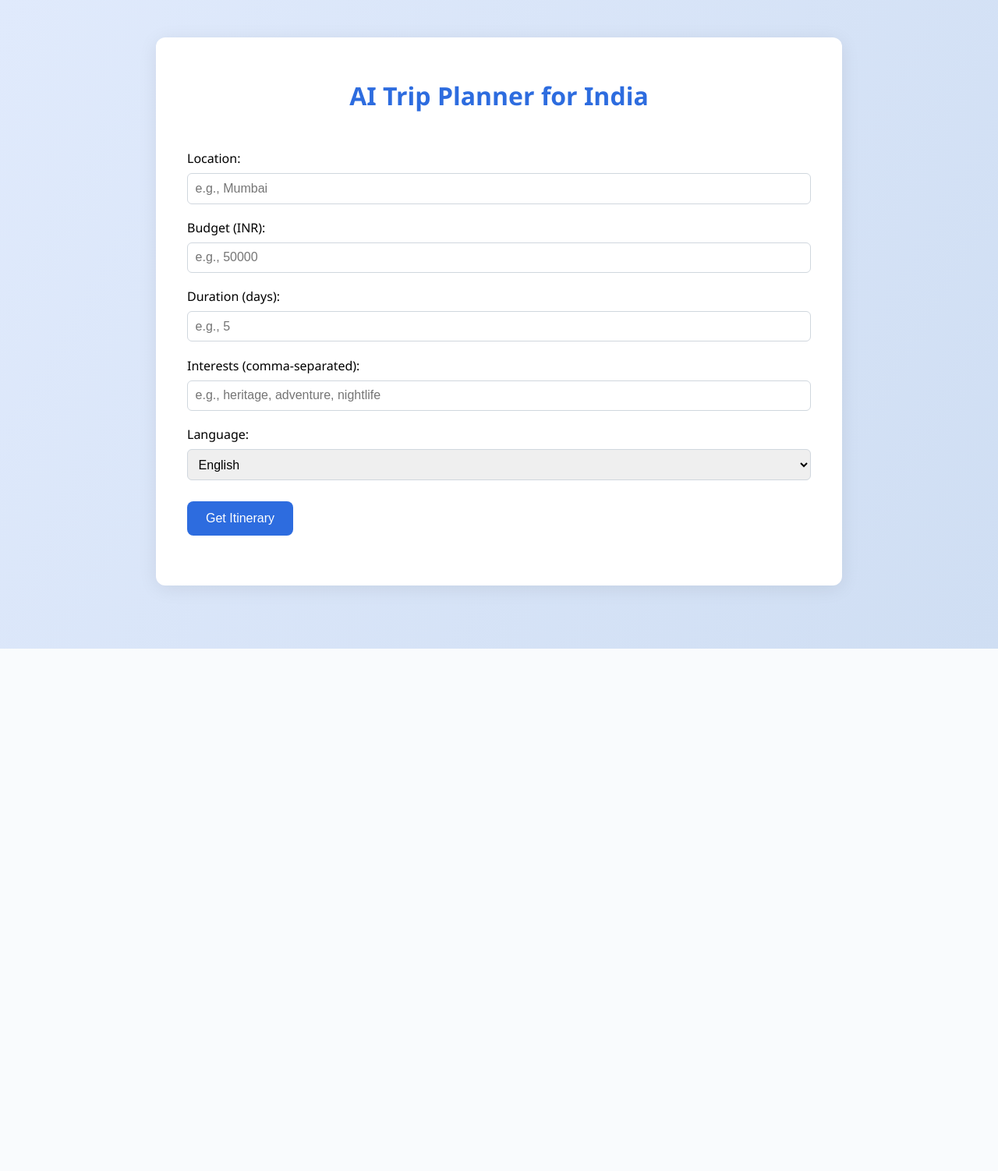
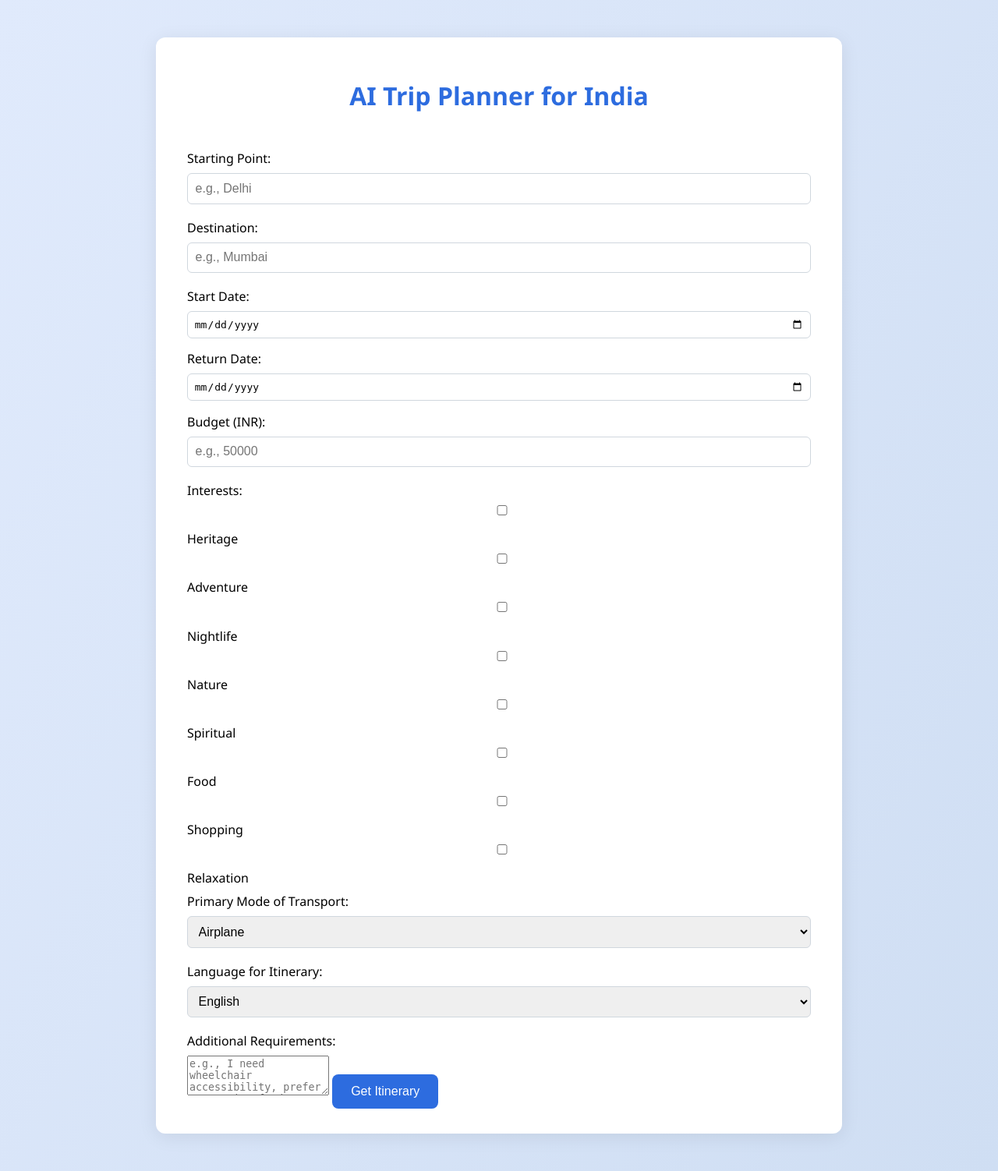
Before and after one commit to vikram4690/Google-Hackathon, a Flask app: page / in a window 1280 px wide. Shown: the whole page at 78% size. Before the commit the page ends 832 px from the top, so only its background shows below. Run offline with Flask 3, Linux system fonts and the light colour scheme; parts of the project's set-up code (start-up, migrations or seed data) failed here and were passed over.

Commit message:
Created new itinerary page for simple use and added some features and updated the README also to make it easy for runnig on local machine

````diff
--- a/app.py
+++ b/app.py
@@ -1,13 +1,15 @@
 import os
 import json
 import vertexai
-from flask import Flask, request, jsonify, render_template
+from flask import Flask, request, jsonify, render_template, session, redirect, url_for, flash
 from flask_cors import CORS
 from vertexai.generative_models import GenerativeModel
 
 # --- Initialization ---
 app = Flask(__name__, template_folder='templates')
 CORS(app) # Enable Cross-Origin Resource Sharing
+# A SECRET_KEY is required to use sessions in Flask
+app.config['SECRET_KEY'] = 'your-super-secret-key-change-this'
 
 # --- Configuration (Best Practice: Read from Environment Variables) ---
 VERTEX_PROJECT = os.environ.get('GOOGLE_PROJECT_ID')
@@ -32,67 +34,158 @@ def index():
     """Serves the frontend HTML file from the 'templates' folder."""
     return render_template('index.html')
 
+@app.route('/itinerary')
+def show_itinerary():
+    """Displays the generated itinerary from the session."""
+    itinerary_data = session.get('itinerary_data', None)
+    return render_template('itinerary.html', itinerary_data=itinerary_data)
+
+@app.route('/regenerate', methods=['POST'])
+def regenerate_itinerary():
+    """Receives an existing itinerary and a change request, then regenerates."""
+    original_itinerary_json = request.form.get('original_itinerary')
+    change_request = request.form.get('change_request')
+
+    if not original_itinerary_json or not change_request:
+        # Flash a helpful message to the user
+        flash('Please enter your requested changes in the text box before regenerating.', 'error')
+        # Redirect the user back to the itinerary page
+        return redirect(url_for('show_itinerary'))
+
+    # Convert the JSON string from the form back into a Python dictionary
+    original_data = json.loads(original_itinerary_json)
+    original_plan = original_data.get('itinerary', {})
+    user_request = original_data.get('request', {})
+
+    # Create a new, more specific prompt for regeneration
+    prompt = f"""
+    Act as an expert travel agent who is revising an existing plan based on customer feedback.
+    Your task is to modify the provided itinerary according to the user's change request.
+    Preserve the structure and details of the original plan for parts that were not mentioned in the request.
+
+    Original User Request Details:
+    - Trip Origin: {user_request.get('source')}
+    - Destination: {user_request.get('destination')}
+    - Dates: {user_request.get('start_date')} to {user_request.get('return_date')}
+    - Budget: Approximately {user_request.get('budget')} INR
+    - Interests: {', '.join(user_request.get('interests', []))}
+    - Transport: {user_request.get('transport_mode')}
+
+    The Original Itinerary (as a JSON object):
+    {json.dumps(original_plan, indent=2)}
+
+    User's Specific Change Request:
+    "{change_request}"
+
+    Your response MUST be the complete, updated itinerary as a valid JSON object with the exact same structure as the original.
+    Do not add any text before or after the JSON object.
+    The language of the response must be {user_request.get('language', 'English')}.
+    """
+
+    try:
+        response = model.generate_content(prompt)
+        cleaned_text = response.text.strip().replace("```json", "").replace("```", "")
+        ai_generated_itinerary = json.loads(cleaned_text)
+
+        final_response = {"request": user_request, "itinerary": ai_generated_itinerary}
+
+        # Update the session with the new, regenerated itinerary
+        session['itinerary_data'] = final_response
+
+        # Redirect the user back to the itinerary page to see the changes
+        return redirect(url_for('show_itinerary'))
+
+    except Exception as e:
+        print(f"An error occurred during regeneration: {e}")
+        return f"An error occurred during regeneration: {e}", 500
+
+# --- Future Placeholder Routes ---
+@app.route('/login')
+def login():
+    # In the future, this will render a login.html template
+    return "Login Page (Coming Soon)"
+
+@app.route('/signup')
+def signup():
+    # In the future, this will render a signup.html template
+    return "Sign-up Page (Coming Soon)"
+
+@app.route('/payment')
+def payment():
+    # In the future, this will render a payment.html template
+    return "Payment Page (Coming Soon)"
+
+@app.route('/confirmation')
+def confirmation():
+    # In the future, this will render a confirmation.html template
+    return "Booking Confirmation Page (Coming Soon)"
+
 @app.route('/plan', methods=['POST'])
 def plan_trip():
-    """Generates a personalized trip itinerary using Gemini."""
-    data = request.get_json()
-    if not data:
-        return jsonify({"error": "Invalid JSON input"}), 400
+    """Receives form data, generates an itinerary, saves it to the session, and redirects."""
+    # This now reads from a standard form, not a JSON request
+    data = {
+        "source": request.form.get('source'),
+        "destination": request.form.get('destination'),
+        "start_date": request.form.get('start_date'),
+        "return_date": request.form.get('return_date'),
+        "budget": request.form.get('budget'),
+        "interests": request.form.getlist('interests'), # Gets all checkbox values
+        "transport_mode": request.form.get('transport_mode'),
+        "language": request.form.get('language'),
+        "additional_reqs": request.form.get('additional_reqs')
+    }
 
-    # Construct a detailed prompt for the AI
+    # The prompt construction is the same as before
     prompt = f"""
-    Act as an expert travel agent for trips in India. Your task is to create a personalized, day-by-day travel itinerary.
+    Act as an expert travel agent specializing in personalized trips within India.
+    Your task is to create a detailed, day-by-day travel itinerary based on the user's specific requirements.
 
-    User Request:
-    - Destination: {data.get('location')}
-    - Duration: {data.get('duration')} days
-    - Budget: Approximately {data.get('budget')} INR
-    - Interests: {', '.join(data.get('interests'))}
-    - Response Language: {data.get('language', 'en')}
+    User Request Details:
+    - Trip Origin: {data.get('source')}
+    - Destination: {data.get('destination')}
+    - Start Date: {data.get('start_date')}
+    - Return Date: {data.get('return_date')}
+    - Primary Mode of Transport: {data.get('transport_mode')}
+    - Total Budget: Approximately {data.get('budget')} INR
+    - Key Interests: {', '.join(data.get('interests', []))}
+    - Additional Requirements: {data.get('additional_reqs', 'None')}
+    - Itinerary Language: {data.get('language', 'English')}
 
-    Your response MUST be a valid JSON object with the following structure and nothing else. Do not wrap it in markdown like ```json.
+    Your response MUST be a valid JSON object with the following structure and nothing else.
     {{
       "plan": [
         {{
-          "day": <day_number>,
-          "theme": "<a creative theme for the day>",
-          "activities": [
-            {{
-              "time": "<e.g., 9:00 AM - 11:00 AM>",
-              "description": "<detailed activity description, including why it fits the user's interests>",
-              "location_name": "<name of the specific place or landmark>"
-            }}
-          ]
+          "day": <day_number>, "date": "<The calculated date for this day>", "theme": "<a creative theme for the day>",
+          "activities": [ {{"time": "<e.g., 9:00 AM - 11:00 AM>", "description": "<detailed activity description>", "location_name": "<name of place>"}} ]
         }}
       ],
       "cost_breakdown": {{
-        "accommodation_estimate_inr": <estimated_cost_in_inr>,
-        "transport_estimate_inr": <estimated_cost_in_inr>,
-        "activities_estimate_inr": <estimated_cost_in_inr>,
-        "food_estimate_inr": <estimated_cost_in_inr>,
+        "accommodation_estimate_inr": <estimated_cost>, "transport_estimate_inr": <estimated_cost>,
+        "activities_estimate_inr": <estimated_cost>, "food_estimate_inr": <estimated_cost>,
         "total_estimate_inr": <total_estimated_cost>
       }}
     }}
-    Ensure all text in the response (themes, descriptions) is in the requested language: {data.get('language', 'en')}.
+    Ensure all text is in the requested language: {data.get('language', 'English')}.
     """
 
     try:
-        # Call the Gemini API
         response = model.generate_content(prompt)
-        # Clean up the response to ensure it's a valid JSON string
         cleaned_text = response.text.strip().replace("```json", "").replace("```", "")
         ai_generated_itinerary = json.loads(cleaned_text)
 
-        # Combine with user data for a full response
-        final_response = {
-            "request": data,
-            "itinerary": ai_generated_itinerary
-        }
-        return jsonify(final_response)
+        final_response = {"request": data, "itinerary": ai_generated_itinerary}
+
+        # Save the complete itinerary data to the user's session
+        session['itinerary_data'] = final_response
+
+        # Redirect the user's browser to the new /itinerary page
+        return redirect(url_for('show_itinerary'))
 
     except Exception as e:
         print(f"An error occurred: {e}")
-        return jsonify({"error": "Failed to generate itinerary.", "details": str(e)}), 500
+        # In a real app, you would redirect to an error page
+        return f"An error occurred: {e}", 500
 
 @app.route('/book', methods=['POST'])
 def book_trip():
--- a/templates/index.html
+++ b/templates/index.html
@@ -1,5 +1,6 @@
 <!DOCTYPE html>
 <html lang="en">
+
 <head>
     <meta charset="UTF-8">
     <meta name="viewport" content="width=device-width, initial-scale=1.0">
@@ -12,25 +13,30 @@
             padding: 1em;
             min-height: 100vh;
         }
+
         .container {
             max-width: 800px;
             margin: 2em auto;
             background: #fff;
             border-radius: 12px;
-            box-shadow: 0 4px 24px rgba(0,0,0,0.08);
+            box-shadow: 0 4px 24px rgba(0, 0, 0, 0.08);
             padding: 2em 2.5em;
         }
+
         h1 {
             text-align: center;
             color: #2d6cdf;
             margin-bottom: 1.5em;
         }
+
         label {
             display: block;
             font-weight: 500;
             margin-bottom: 0.5em;
         }
-        input, select {
+
+        input,
+        select {
             display: block;
             margin-bottom: 1.2em;
             width: 100%;
@@ -40,6 +46,7 @@
             font-size: 1em;
             box-sizing: border-box;
         }
+
         button {
             padding: 0.8em 1.5em;
             border: none;
@@ -52,39 +59,48 @@
             margin-top: 0.5em;
             transition: background 0.2s;
         }
+
         button:hover {
             background: #1b4fa0;
         }
+
         button:disabled {
             background: #9db2d4;
             cursor: not-allowed;
         }
+
         .result {
             margin-top: 2em;
         }
+
         .day-plan {
             background: #f4f8fb;
             padding: 1.5em;
             margin-bottom: 1.5em;
             border-radius: 10px;
-            box-shadow: 0 2px 8px rgba(0,0,0,0.04);
+            box-shadow: 0 2px 8px rgba(0, 0, 0, 0.04);
         }
+
         .day-plan h3 {
             color: #1b4fa0;
             margin-top: 0;
             border-bottom: 2px solid #dde6f1;
             padding-bottom: 0.5em;
         }
+
         ul {
             list-style-type: none;
             padding-left: 0;
         }
+
         li {
             margin-bottom: 1em;
         }
+
         li strong {
             color: #2d6cdf;
         }
+
         #loading {
             text-align: center;
             font-size: 1.2em;
@@ -93,127 +109,99 @@
         }
     </style>
 </head>
+
 <body>
     <div class="container">
         <h1>AI Trip Planner for India</h1>
-        <form id="tripForm">
-            <label>Location:</label>
-            <input type="text" id="location" name="location" required placeholder="e.g., Mumbai">
+        <form action="/plan" method="post" id="tripForm">
+            <label>Starting Point:</label>
+            <input type="text" id="source" required placeholder="e.g., Delhi">
+
+            <label>Destination:</label>
+            <input type="text" id="destination" required placeholder="e.g., Mumbai">
+
+            <div class="date-group">
+                <div>
+                    <label>Start Date:</label>
+                    <input type="date" id="start_date" required>
+                </div>
+                <div>
+                    <label>Return Date:</label>
+                    <input type="date" id="return_date" required>
+                </div>
+            </div>
 
             <label>Budget (INR):</label>
-            <input type="number" id="budget" name="budget" required placeholder="e.g., 50000">
+            <input type="number" id="budget" required placeholder="e.g., 50000">
 
-            <label>Duration (days):</label>
-            <input type="number" id="duration" name="duration" required placeholder="e.g., 5">
+            <label>Interests:</label>
+            <div class="interests-container">
+                <label><input type="checkbox" name="interests" value="heritage"> Heritage</label>
+                <label><input type="checkbox" name="interests" value="adventure"> Adventure</label>
+                <label><input type="checkbox" name="interests" value="nightlife"> Nightlife</label>
+                <label><input type="checkbox" name="interests" value="nature"> Nature</label>
+                <label><input type="checkbox" name="interests" value="spiritual"> Spiritual</label>
+                <label><input type="checkbox" name="interests" value="food"> Food</label>
+                <label><input type="checkbox" name="interests" value="shopping"> Shopping</label>
+                <label><input type="checkbox" name="interests" value="relaxation"> Relaxation</label>
+            </div>
 
-            <label>Interests (comma-separated):</label>
-            <input type="text" id="interests" name="interests" required placeholder="e.g., heritage, adventure, nightlife">
+            <label>Primary Mode of Transport:</label>
+            <select id="transport_mode">
+                <option value="airplane">Airplane</option>
+                <option value="train">Train</option>
+                <option value="bus">Bus</option>
+                <option value="personal_vehicle">Personal Vehicle</option>
+            </select>
 
-            <label>Language:</label>
-            <select name="language" id="language">
-                <option value="en">English</option>
-                <option value="hi">Hindi</option>
-                <option value="ta">Tamil</option>
-                <option value="bn">Bengali</option>
+            <label>Language for Itinerary:</label>
+            <select id="language">
+                <option value="English">English</option>
+                <option value="Hindi">Hindi</option>
+                <option value="Assamese">Assamese</option>
+                <option value="Bengali">Bengali</option>
+                <option value="Bodo">Bodo</option>
+                <option value="Dogri">Dogri</option>
+                <option value="Gujarati">Gujarati</option>
+                <option value="Kannada">Kannada</option>
+                <option value="Kashmiri">Kashmiri</option>
+                <option value="Konkani">Konkani</option>
+                <option value="Maithili">Maithili</option>
+                <option value="Malayalam">Malayalam</option>
+                <option value="Manipuri">Manipuri</option>
+                <option value="Marathi">Marathi</option>
+                <option value="Nepali">Nepali</option>
+                <option value="Odia">Odia</option>
+                <option value="Punjabi">Punjabi</option>
+                <option value="Sanskrit">Sanskrit</option>
+                <option value="Santali">Santali</option>
+                <option value="Sindhi">Sindhi</option>
+                <option value="Tamil">Tamil</option>
+                <option value="Telugu">Telugu</option>
+                <option value="Urdu">Urdu</option>
             </select>
+
+            <label>Additional Requirements:</label>
+            <textarea id="additional_reqs" rows="3"
+                placeholder="e.g., I need wheelchair accessibility, prefer vegetarian food, etc."></textarea>
 
             <button type="submit" id="submitBtn">Get Itinerary</button>
         </form>
 
         <div id="loading" style="display:none;">Generating your personalized itinerary...</div>
-        <div class="result" id="resultContainer"></div>
     </div>
-
     <script>
-        const tripForm = document.getElementById('tripForm');
+        const tripForm = document.querySelector('form');
         const submitBtn = document.getElementById('submitBtn');
         const loadingDiv = document.getElementById('loading');
-        const resultContainer = document.getElementById('resultContainer');
 
-        tripForm.onsubmit = async function(e) {
-            e.preventDefault();
-
-            // Show loading indicator and disable button
+        tripForm.addEventListener('submit', function () {
+            // This code runs when the user clicks the submit button
+            submitBtn.disabled = true;
+            submitBtn.textContent = 'Generating...'; // Optional: Change button text
             loadingDiv.style.display = 'block';
-            submitBtn.disabled = true;
-            resultContainer.innerHTML = '';
-
-            const data = {
-                location: document.getElementById('location').value,
-                budget: Number(document.getElementById('budget').value),
-                duration: Number(document.getElementById('duration').value),
-                interests: document.getElementById('interests').value.split(',').map(i => i.trim()),
-                language: document.getElementById('language').value
-            };
-
-            try {
-                // IMPORTANT: Use relative URL for deployment
-                const res = await fetch('/plan', {
-                    method: 'POST',
-                    headers: { 'Content-Type': 'application/json' },
-                    body: JSON.stringify(data)
-                });
-
-                if (!res.ok) {
-                    const errorData = await res.json();
-                    throw new Error(errorData.details || 'Failed to fetch itinerary.');
-                }
-
-                const responseData = await res.json();
-                displayItinerary(responseData.itinerary);
-
-            } catch (error) {
-                resultContainer.innerHTML = `<p style="color: red;">Error: ${error.message}</p>`;
-            } finally {
-                // Hide loading indicator and re-enable button
-                loadingDiv.style.display = 'none';
-                submitBtn.disabled = false;
-            }
-        };
-
-        function displayItinerary(itinerary) {
-            resultContainer.innerHTML = ''; // Clear previous results
-
-            // Display each day's plan
-            itinerary.plan.forEach(day => {
-                const dayDiv = document.createElement('div');
-                dayDiv.className = 'day-plan';
-
-                let activitiesHtml = '<ul>';
-                day.activities.forEach(activity => {
-                    activitiesHtml += `
-                        <li>
-                            <strong>${activity.time}:</strong> ${activity.description}
-                            <em>(${activity.location_name})</em>
-                        </li>
-                    `;
-                });
-                activitiesHtml += '</ul>';
-
-                dayDiv.innerHTML = `
-                    <h3>Day ${day.day}: ${day.theme}</h3>
-                    ${activitiesHtml}
-                `;
-                resultContainer.appendChild(dayDiv);
-            });
-
-            // Display cost breakdown
-            const costDiv = document.createElement('div');
-            costDiv.className = 'day-plan';
-            const costs = itinerary.cost_breakdown;
-            costDiv.innerHTML = `
-                <h3>Estimated Cost Breakdown</h3>
-                <ul>
-                    <li><strong>Accommodation:</strong> ₹${costs.accommodation_estimate_inr.toLocaleString('en-IN')}</li>
-                    <li><strong>Transport:</strong> ₹${costs.transport_estimate_inr.toLocaleString('en-IN')}</li>
-                    <li><strong>Activities:</strong> ₹${costs.activities_estimate_inr.toLocaleString('en-IN')}</li>
-                    <li><strong>Food:</strong> ₹${costs.food_estimate_inr.toLocaleString('en-IN')}</li>
-                    <hr>
-                    <li><strong>Total Estimated Cost:</strong> ₹${costs.total_estimate_inr.toLocaleString('en-IN')}</li>
-                </ul>
-            `;
-            resultContainer.appendChild(costDiv);
-        }
+        });
     </script>
 </body>
+
 </html>
````
Also changed, not shown: templates/itinerary.html (added, +178 -0 lines), README.md, 1 other file.
